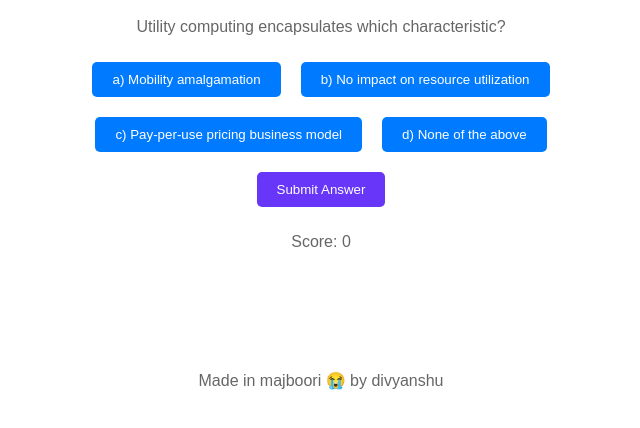
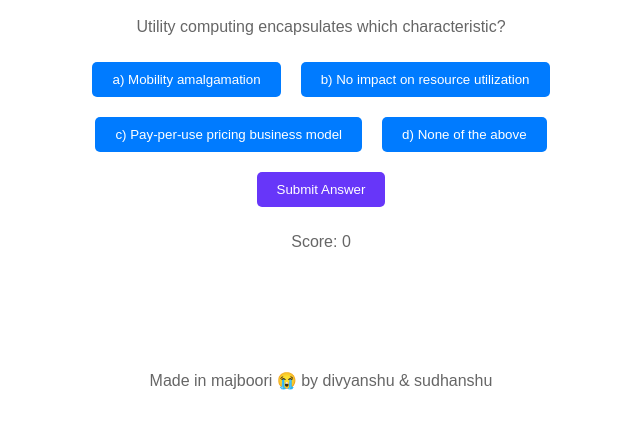
Before and after one commit to D-ivyanshu/nptel-cloud-computing, a plain HTML site: page index.html in a window 1280 px wide. Shown: the part 90-518 px from the top of the page, without its empty margins (319-959 px from the left). Drawn offline with Linux system fonts and the light colour scheme.

Commit message:
Update index.html

```diff
--- a/index.html
+++ b/index.html
@@ -69,7 +69,7 @@
     </div>
     <p id="result"></p>
     <p id="score">Score: 0</p>
-    <div class="footer">Made in majboori 😭 by divyanshu</div>
+    <div class="footer">Made in majboori 😭 by divyanshu & sudhanshu</div>
 </div>
 
 <script>
```
